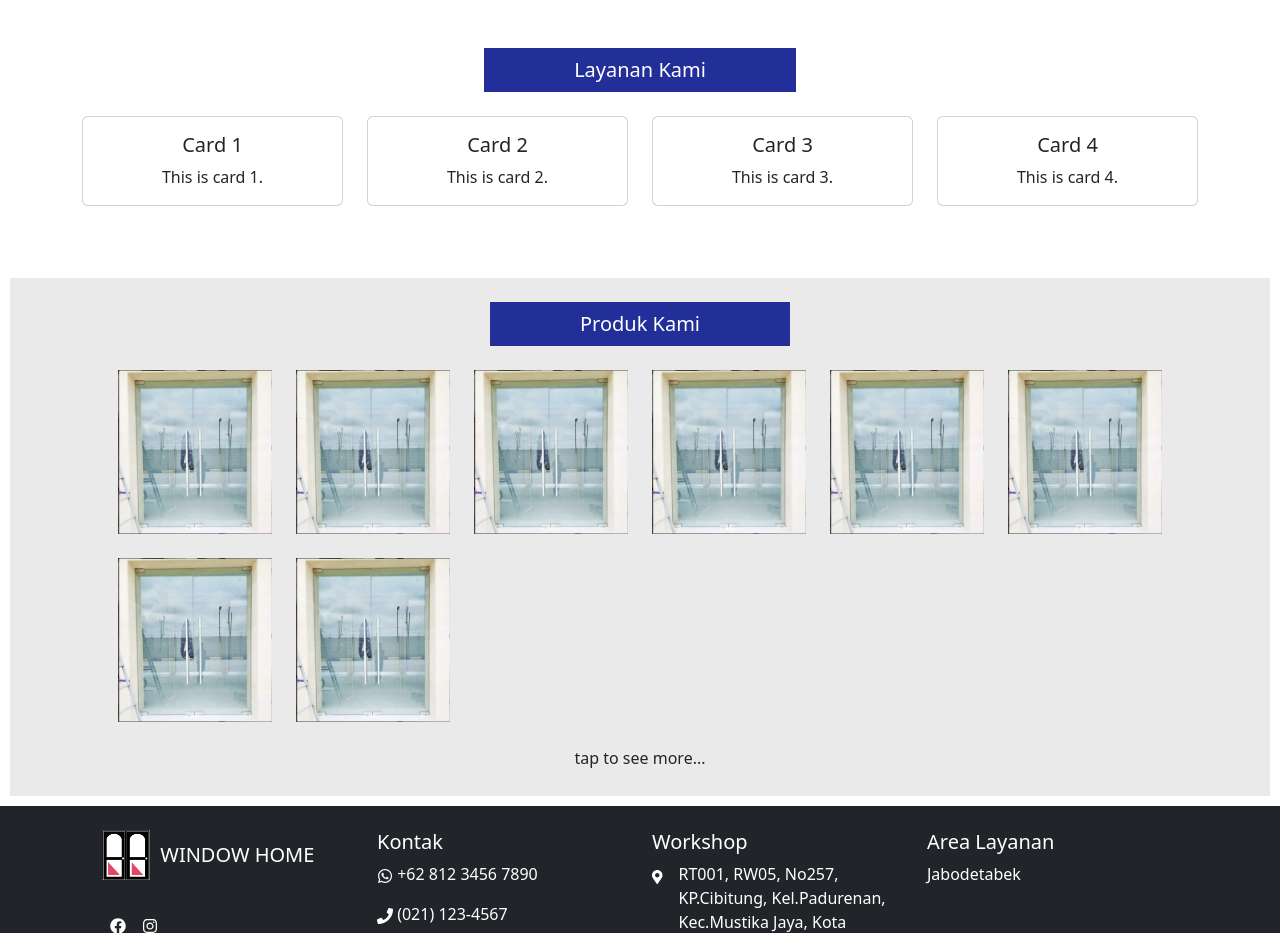
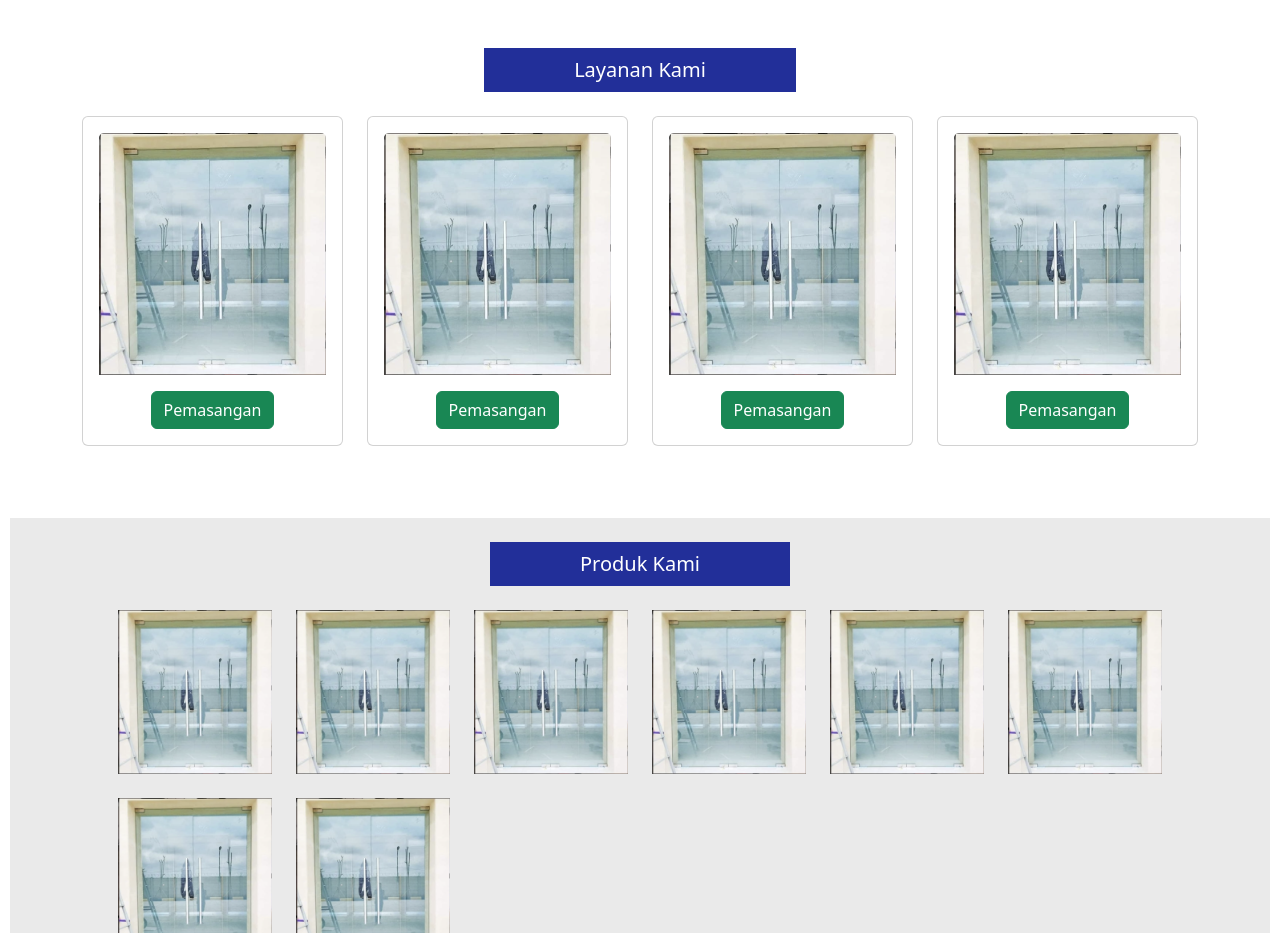
Before and after one commit to difhaels/vite-react-windowhome, a React (Vite) app: page / in a window 1280 px wide. Shown: the part 1600-2533 px from the top of the page. Built offline with nearby package versions, Linux system fonts and the light colour scheme.

Commit message:
layanan v1

```diff
--- a/src/components/MiniServices.jsx
+++ b/src/components/MiniServices.jsx
@@ -1,5 +1,6 @@
 import React from "react";
-import { Container, Row, Col, Card } from "react-bootstrap";
+import { Container, Row, Col, Card, Button } from "react-bootstrap";
+import card1 from "../assets/products/pintuKaca1.png"
 
 export default function MiniServices() {
     return (<>
@@ -8,43 +9,35 @@ export default function MiniServices() {
                 <h5 className="mb-4 text-center" style={{ backgroundColor: '#222F99', color: 'white', display: 'inline-block', padding: '10px 90px'}}>Layanan Kami</h5>
             </div>
             <Row>
-                <Col lg={3} md={6} sm={12} className="mb-4">
+                <Col lg={3} xs={6} className="mb-4">
                     <Card className="text-center">
                         <Card.Body>
-                        <Card.Title>Card 1</Card.Title>
-                        <Card.Text>
-                        This is card 1.
-                        </Card.Text>
+                            <Card.Img variant="top" src={card1} />
+                            <Button variant="success" className="mt-3">Pemasangan</Button>
                         </Card.Body>
                     </Card>
                 </Col>
-                <Col lg={3} md={6} sm={12} className="mb-4">
+                <Col lg={3} xs={6} className="mb-4">
                     <Card className="text-center">
                         <Card.Body>
-                        <Card.Title>Card 2</Card.Title>
-                        <Card.Text>
-                        This is card 2.
-                        </Card.Text>
+                            <Card.Img variant="top" src={card1} />
+                            <Button variant="success" className="mt-3">Pemasangan</Button>
                         </Card.Body>
                     </Card>
                 </Col>
-                <Col lg={3} md={6} sm={12} className="mb-4">
+                <Col lg={3} xs={6} className="mb-4">
                     <Card className="text-center">
                         <Card.Body>
-                        <Card.Title>Card 3</Card.Title>
-                        <Card.Text>
-                        This is card 3.
-                        </Card.Text>
+                            <Card.Img variant="top" src={card1} />
+                            <Button variant="success" className="mt-3">Pemasangan</Button>
                         </Card.Body>
                     </Card>
                 </Col>
-                <Col lg={3} md={6} sm={12} className="mb-4">
+                <Col lg={3} xs={6} className="mb-4">
                     <Card className="text-center">
                         <Card.Body>
-                        <Card.Title>Card 4</Card.Title>
-                        <Card.Text>
-                        This is card 4.
-                        </Card.Text>
+                            <Card.Img variant="top" src={card1} />
+                            <Button variant="success" className="mt-3">Pemasangan</Button>
                         </Card.Body>
                     </Card>
                 </Col>
```
Lines whose indentation alone changed are shown as unchanged.
